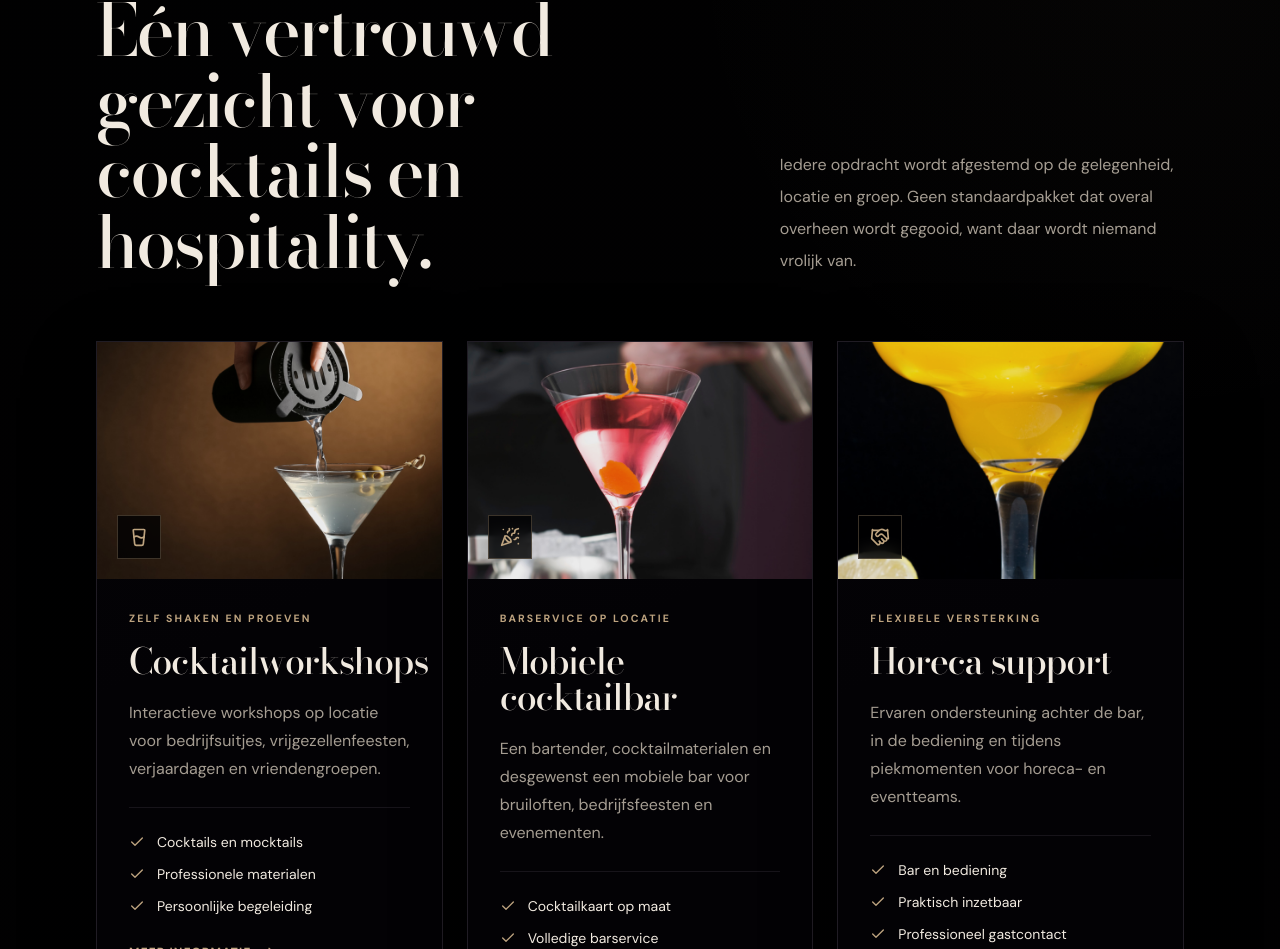
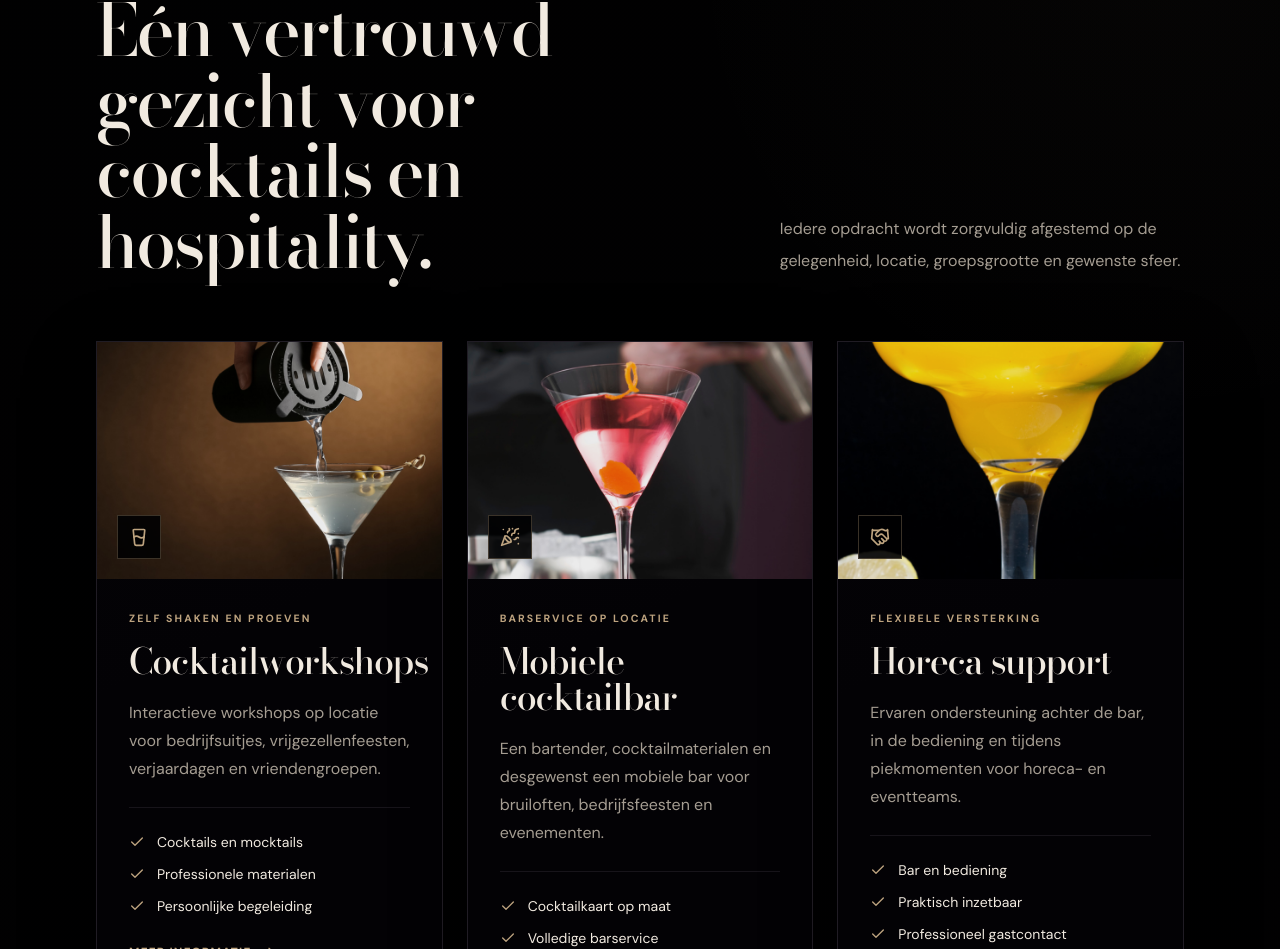
Before and after one commit to VolkerWillems/dashing-blends, a Next.js app: page / in a window 1280 px wide. Shown: the part 1287-2236 px from the top of the page. Built offline with nearby package versions, Linux system fonts and the light colour scheme.

Commit message:
Polish homepage copy and remove blurred card treatment

```diff
--- a/app/page.tsx
+++ b/app/page.tsx
@@ -124,7 +124,7 @@ export default function Home() {
             </h2>
           </div>
           <p className="max-w-xl text-base leading-7 text-muted-foreground sm:leading-8 lg:justify-self-end">
-            Iedere opdracht wordt afgestemd op de gelegenheid, locatie en groep. Geen standaardpakket dat overal overheen wordt gegooid, want daar wordt niemand vrolijk van.
+            Iedere opdracht wordt zorgvuldig afgestemd op de gelegenheid, locatie, groepsgrootte en gewenste sfeer.
           </p>
         </div>
 
@@ -141,7 +141,7 @@ export default function Home() {
                     sizes="(min-width: 1280px) 28vw, (min-width: 768px) 50vw, 100vw"
                     className="object-cover object-center transition duration-700 hover:scale-[1.025]"
                   />
-                  <div className="absolute bottom-5 left-5 z-10 flex size-11 items-center justify-center border border-secondary/30 bg-background/80 text-secondary backdrop-blur-sm">
+                  <div className="absolute bottom-5 left-5 z-10 flex size-11 items-center justify-center border border-secondary/30 bg-background/90 text-secondary">
                     <Icon className="size-5" aria-hidden />
                   </div>
                 </div>
```
